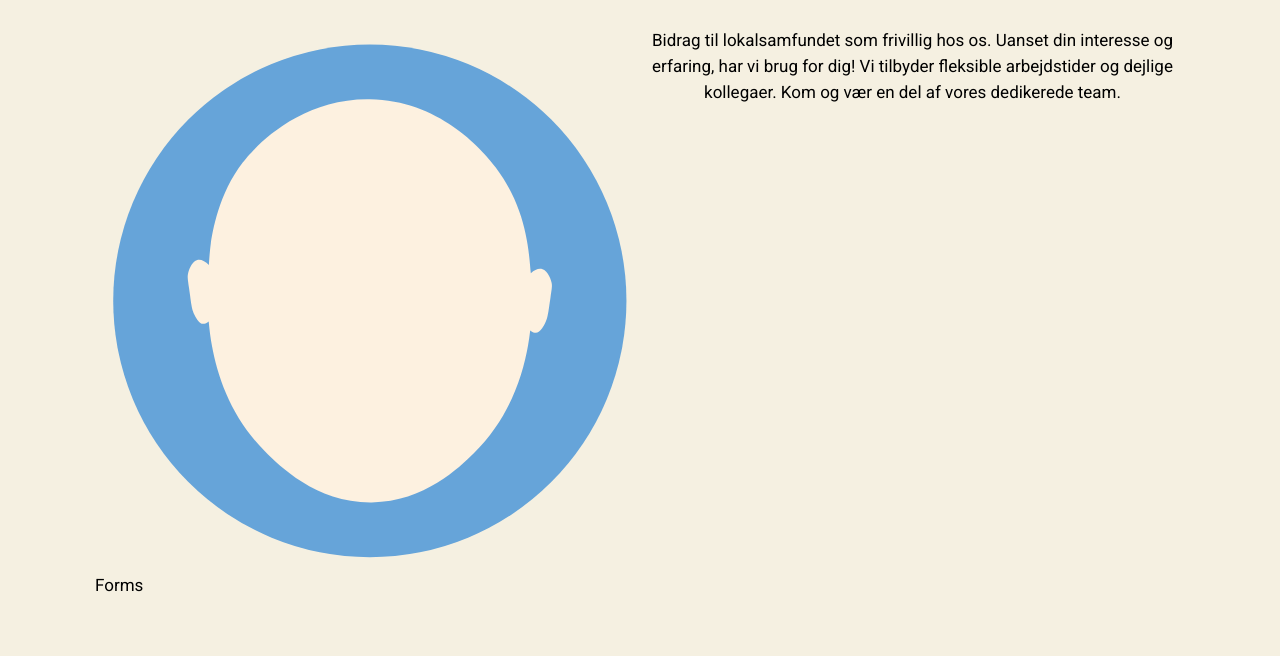
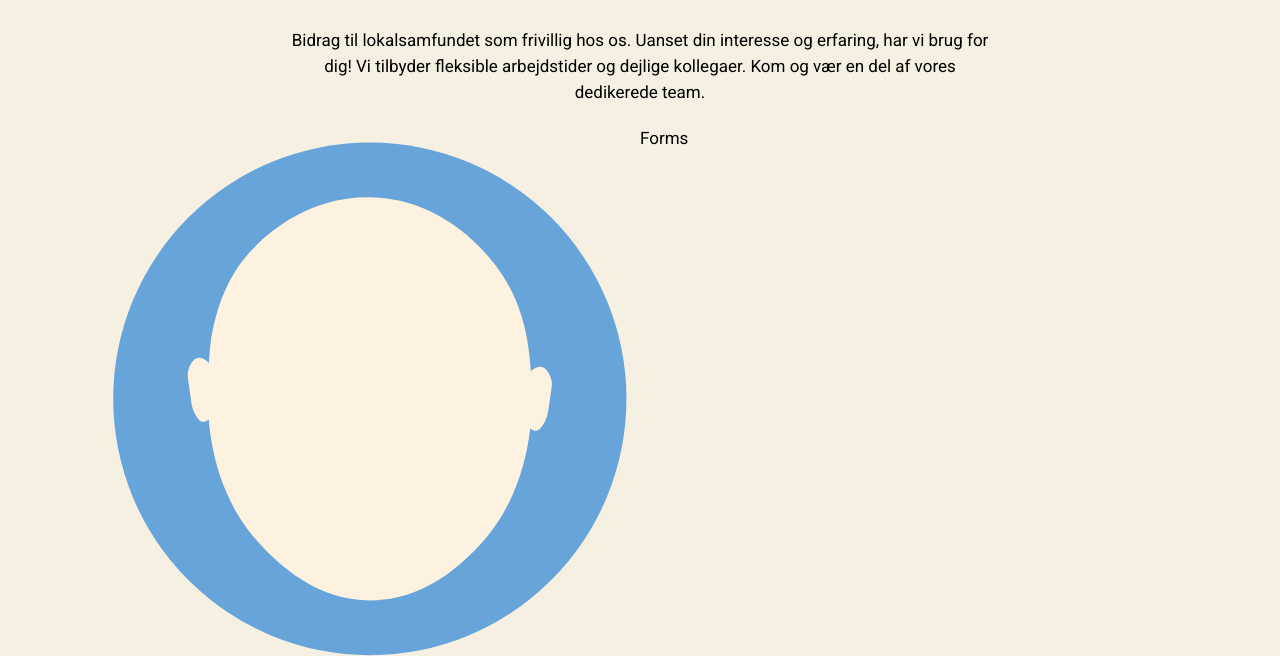
Before and after one commit to LauraLiv/vmk, an Astro site: page /frivillig in a window 1280 px wide. Shown: the part 163-819 px from the top of the page. Built offline with nearby package versions, Linux system fonts and the light colour scheme; Astro itself is replaced by a stand-in of ours; a web font is replaced by a local one.

Commit message:
frivillig done

```diff
--- a/src/pages/frivillig.astro
+++ b/src/pages/frivillig.astro
@@ -6,21 +6,54 @@ import MainLayout from "../layout/main-layout.astro";
 <MainLayout>
 <h1>Bliv frivillig</h1>
 <div class="frivillig_container">
-    <img src="img/frivillig.svg" alt="frivillig billede">
-	<Textcontainer>
-        <p>Bidrag til lokalsamfundet som frivillig hos os. Uanset din interesse og erfaring, har vi brug for dig! Vi tilbyder fleksible arbejdstider og dejlige kollegaer. Kom og vær en del af vores dedikerede team. </p>
-    </Textcontainer>
-    <p>Forms</p>
+    <div class="text-container">
+        <Textcontainer>
+            <p>Bidrag til lokalsamfundet som frivillig hos os. Uanset din interesse og erfaring, har vi brug for dig! Vi tilbyder fleksible arbejdstider og dejlige kollegaer. Kom og vær en del af vores dedikerede team. </p>
+        </Textcontainer>
+    </div>
+
+    <div class="image-container">
+        <img src="img/frivillig.svg" alt="frivillig billede">
+    </div>
+    <div class="form-container">
+        <p>Forms</p>
+     </div>
+
+
 </div>
 </MainLayout>
 
 <style>
 
+
+.text-container{
+    grid-area: text1;
+}
+.image-container{
+    grid-area: image1;
+}
+.form-container{
+    grid-area: form;
+}
+
+.frivillig_container{
+    display: grid;
+  grid-template-areas:
+        "image1"
+        "text1"
+        "form";
+}
+
 @media (min-width:600px){
 .frivillig_container{
-    display: grid;
-    grid-template-columns: 1fr 1fr;
+    grid-template-columns: repeat(2, 1fr);
+    grid-template-areas:
+        "text1 text1"
+        "image1 form";
 }
 }
 
+
+
+
 </style>
```
